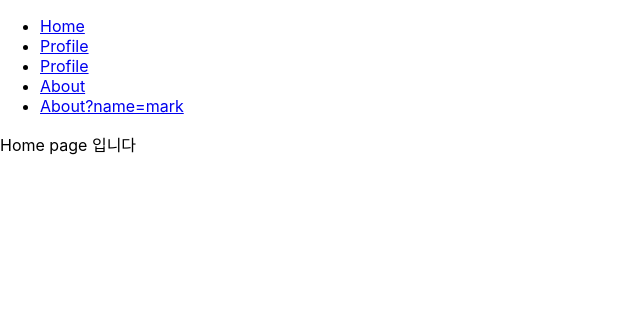
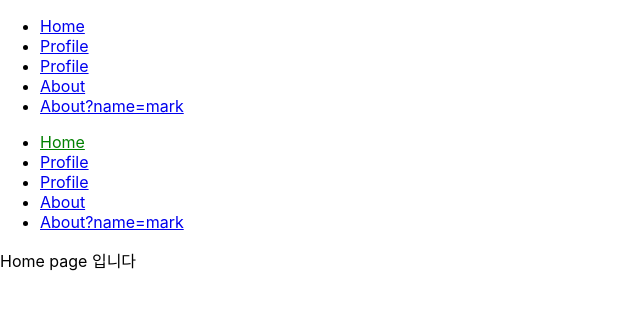
Before and after one commit to marksenee/react-router-example, a React (Create React App) app: page / in a window 1280 px wide. Shown: the top 310 px of the page, without its empty margins (0-640 px from the left). Built offline with nearby package versions, Linux system fonts and the light colour scheme.

Commit message:
NavLink component

```diff
--- a/src/App.js
+++ b/src/App.js
@@ -6,11 +6,13 @@
 import Profile from './pages/Profile';
 import NotFound from './pages/NotFound';
 import Links from './components/Links';
+import NavLinks from './components/NavLinks';
 
 function App() {
   return (
       <BrowserRouter>
       <Links />
+      <NavLinks />
       <Switch>
           <Route path="/profile/:id" component={Profile}></Route>
           <Route path="/profile" component={Profile}></Route>
--- /dev/null
+++ b/src/components/NavLinks.jsx
@@ -0,0 +1,24 @@
+import { NavLink } from "react-router-dom";
+
+const activeStyle = {color: "green"}
+
+export default function NavLinks() {
+    return (
+        <ul>
+            <li><NavLink to ="/" exact activeStyle={activeStyle}>Home</NavLink></li>
+            <li><NavLink to ="/profile" exact activeStyle={activeStyle}>Profile</NavLink></li>
+            <li><NavLink to ="/profile/1" activeStyle={activeStyle}>Profile</NavLink></li>
+            <li><NavLink to ="/about" activeStyle={activeStyle}
+            isActive={(match, location) => {
+                console.log(match, location);
+                return match !== null && location.search ===  "";
+            }
+            }>About</NavLink></li>
+            <li><NavLink to ="/about?name=mark" activeStyle={activeStyle}
+            isActive={(match, location) => {
+                return match !==null && location.search === "?name=mark";
+            }}
+            >About?name=mark</NavLink></li>
+        </ul>
+    );
+}
```
